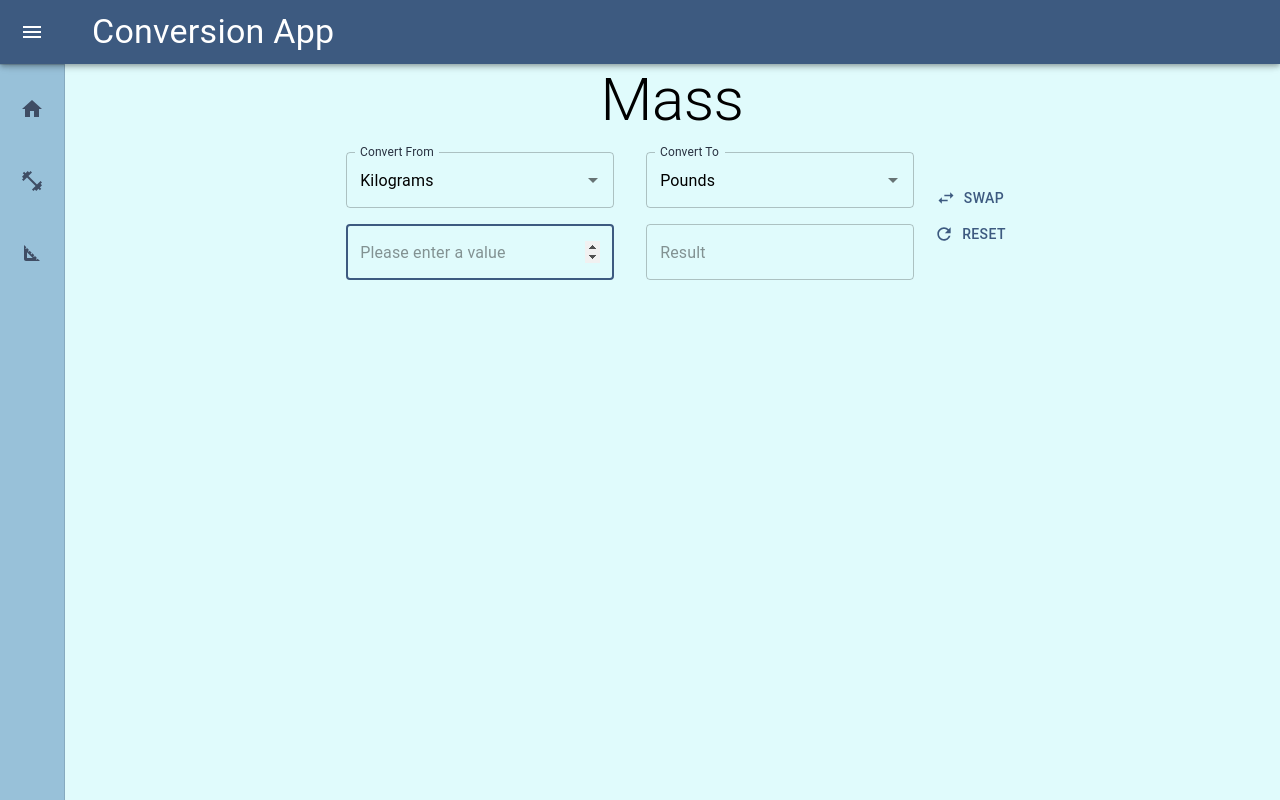
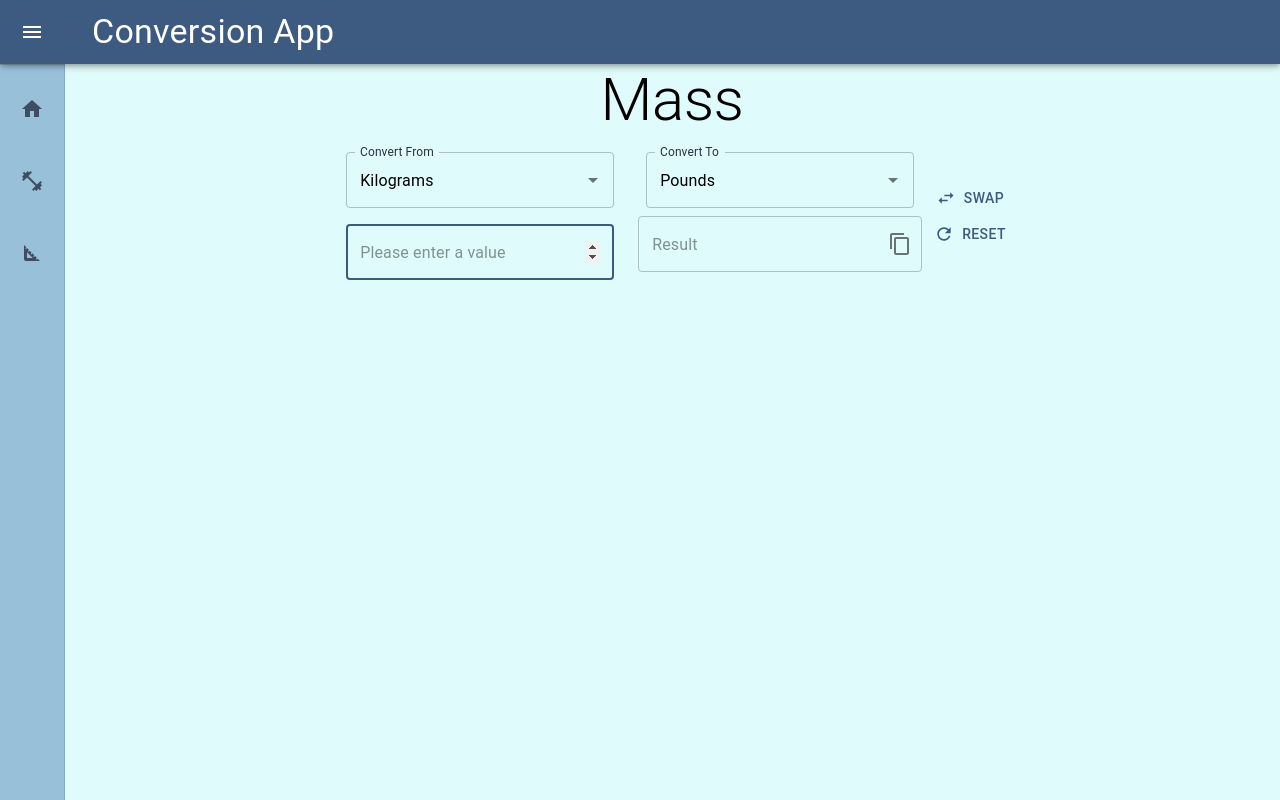
Before and after one commit to MatthewNobes/conversion-app, a React (Create React App) app: page /Mass in a window 1280 px wide. Built offline with nearby package versions, Linux system fonts and the light colour scheme.

Commit message:
#3 Adding copy button

```diff
--- a/src/features/ConversionForm/ConversionForm.js
+++ b/src/features/ConversionForm/ConversionForm.js
@@ -1,9 +1,19 @@
 import css from "./ConversionForm.module.css";
-import { Autocomplete, TextField, Typography, Box } from "@mui/material";
+import {
+  Autocomplete,
+  TextField,
+  Typography,
+  Box,
+  OutlinedInput,
+  IconButton,
+  InputAdornment,
+} from "@mui/material";
 import { useFormik } from "formik";
 import React, { useState } from "react";
 import SwapButton from "./SwapButton";
 import ResetButton from "./ResetButton";
+import ContentCopyIcon from "@mui/icons-material/ContentCopy";
+import { copyToClipboard } from "../../utils/copyToClipboard/copyToClipboard";
 
 const ConversionFormHeader = (props) => (
   <Typography variant="h2" component="h1">
@@ -89,17 +99,27 @@ const Form = (props) => {
           renderInput={(params) => <TextField {...params} label="Convert To" />}
         />
 
-        <TextField
+        <OutlinedInput
           InputProps={{
             readOnly: true,
           }}
           id="outlined-disabled"
           fullWidth
-          sx={{ p: 1 }}
           placeholder="Result"
-          type="number"
-          step={0.1}
           value={result}
+          endAdornment={
+            <InputAdornment position="end">
+              <IconButton
+                aria-label="Copy password to clipboard"
+                onClick={() => {
+                  copyToClipboard(result);
+                }}
+                edge="end"
+              >
+                <ContentCopyIcon />
+              </IconButton>
+            </InputAdornment>
+          }
         />
       </Box>
       <div className={css.ButtonPanel}>
--- /dev/null
+++ b/src/utils/copyToClipboard/copyToClipboard.js
@@ -0,0 +1,3 @@
+export const copyToClipboard = (valueToCopy) => {
+  navigator.clipboard.writeText(valueToCopy);
+};
```
